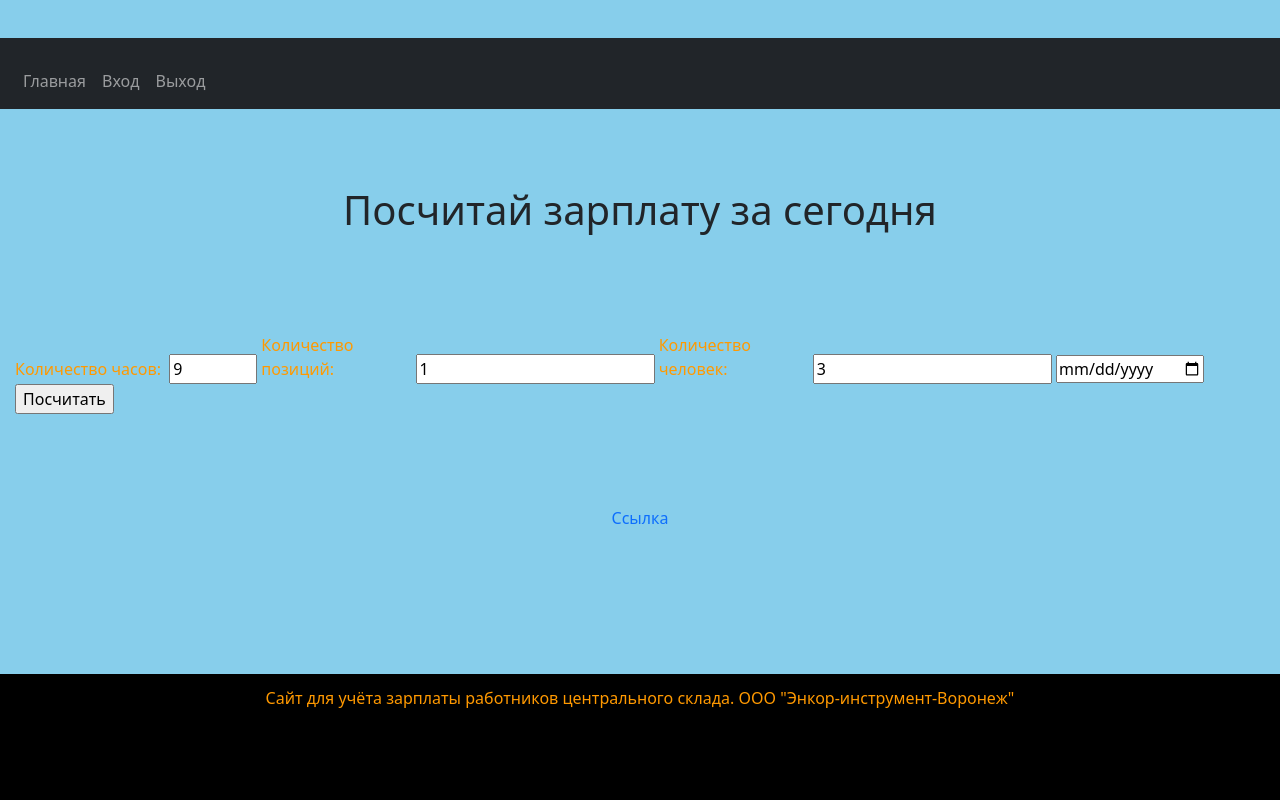
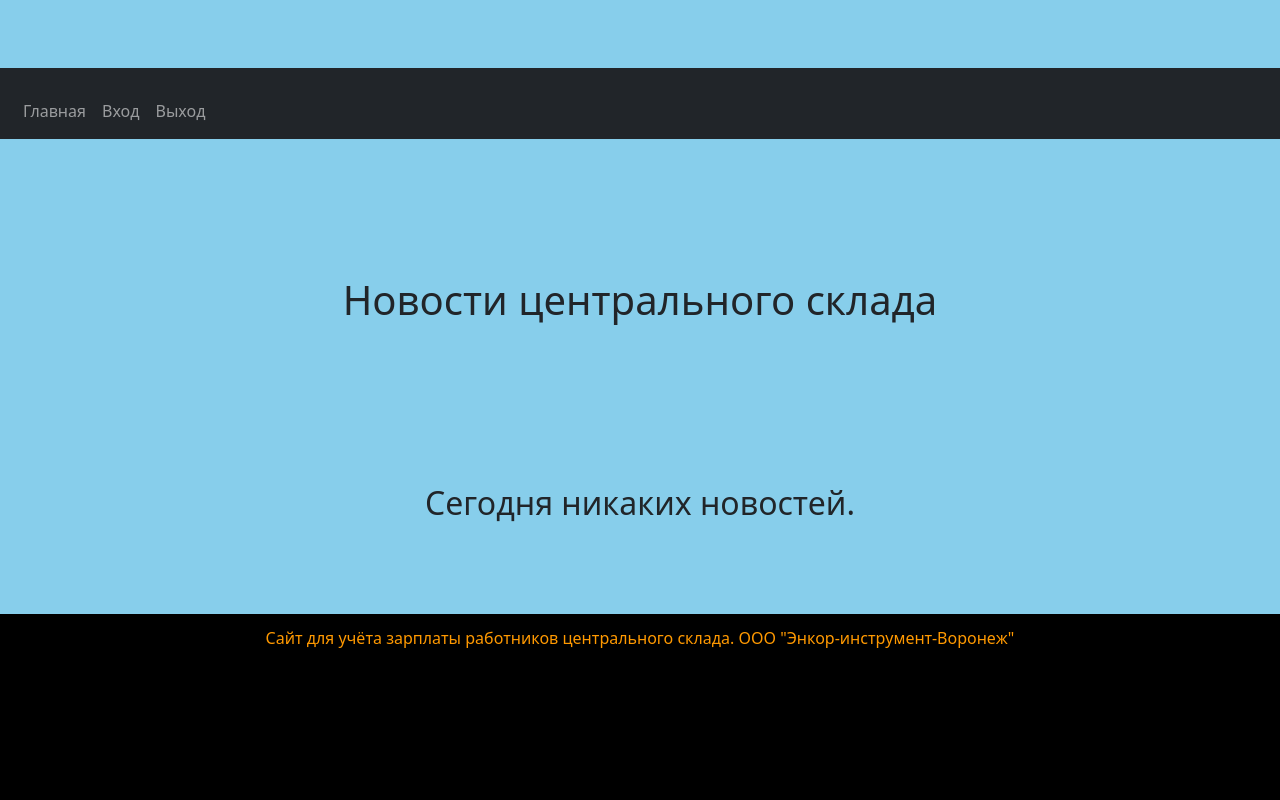
Before and after one commit to sober21/site_salaryProject, a Flask app: page / in a window 1280 px wide. Run offline with Flask 3, Linux system fonts and the light colour scheme; parts of the project's set-up code (start-up, migrations or seed data) failed here and were passed over.

Commit message:
На главной странице теперь надпись "новости" вместо подсчёта зп за день; Убрал лишнее с dashboard.html.

```diff
--- a/main/templates/dashboard.html
+++ b/main/templates/dashboard.html
@@ -11,12 +11,9 @@
 <body>
 {% block content %}
 <h1>{{ d[0] }}({{ workplace }}, {{ d[1].lower() }})</h1>
-<h3>user_date = {{ us }}</h3>
-<h3>{{ opt}}</h3>
 {% if form %}
 <h3>form = {{ form }}</h3>
 {% endif %}
-{{ req }}
 {% if workplace=='Упаковка' %}
 <div class="div-for-form">
 <form class="salary" action="" method="post">
--- a/main/templates/index.html
+++ b/main/templates/index.html
@@ -5,25 +5,11 @@
 
 <body>
 {% block content %}
-    <h1>Посчитай зарплату за сегодня</h1>
+    <h1>Новости центрального склада</h1>
 <div>
-    <form method="post">
-        <label for="hours">Количество часов:</label>
-        <input type="number" id="hours" name="hours" min="1" max="12" value="9">
-        <label for="positions">Количество позиций:</label>
-        <input type="number" name="positions" id="positions" min="1" value="1">
-        <label for="mens">Количество человек:</label>
-        <input type="number" name="mens" id="mens" min="1" value="3">
-        <input type="date" name="date" min="2018-01-01"/>
-        <input type="submit" value="Посчитать">
-    </form>
+    <h2>Сегодня никаких новостей.</h2>
 </div>
-<a href="#">Ссылка</a>
-<div>
-    {% if res %}
-    {{ date }} {{ res }} руб.
-    {% endif %}
-</div>
+
 {% endblock content %}
 </body>
 </html>
--- a/main/views.py
+++ b/main/views.py
@@ -80,7 +80,7 @@ def dashboard():
             salary = salary_of_one_day(h=hours, pos=positions, emp=mens, inc_pos=incoming_positions,
                                        pr_hour=pr_hour, pr_pos=pr_pos, )
 
-            if 'optional' in request.form or 'optional1' in request.form:
+            if 'optional' in request.form:
                 execute_query(connection,
                               f'UPDATE salary_users '
                               f'SET salary=salary+{salary}, hours=hours+{hours}, '
```
